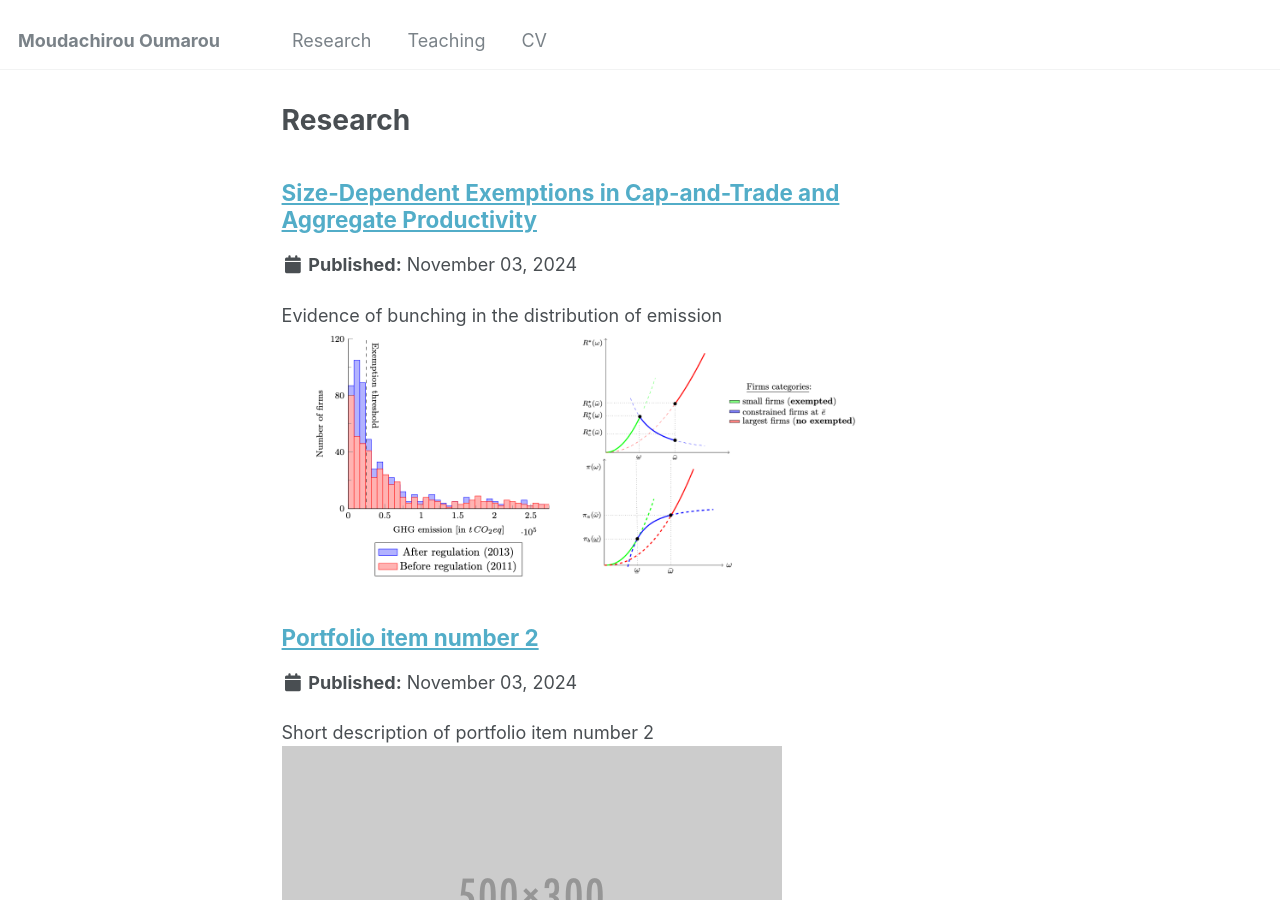
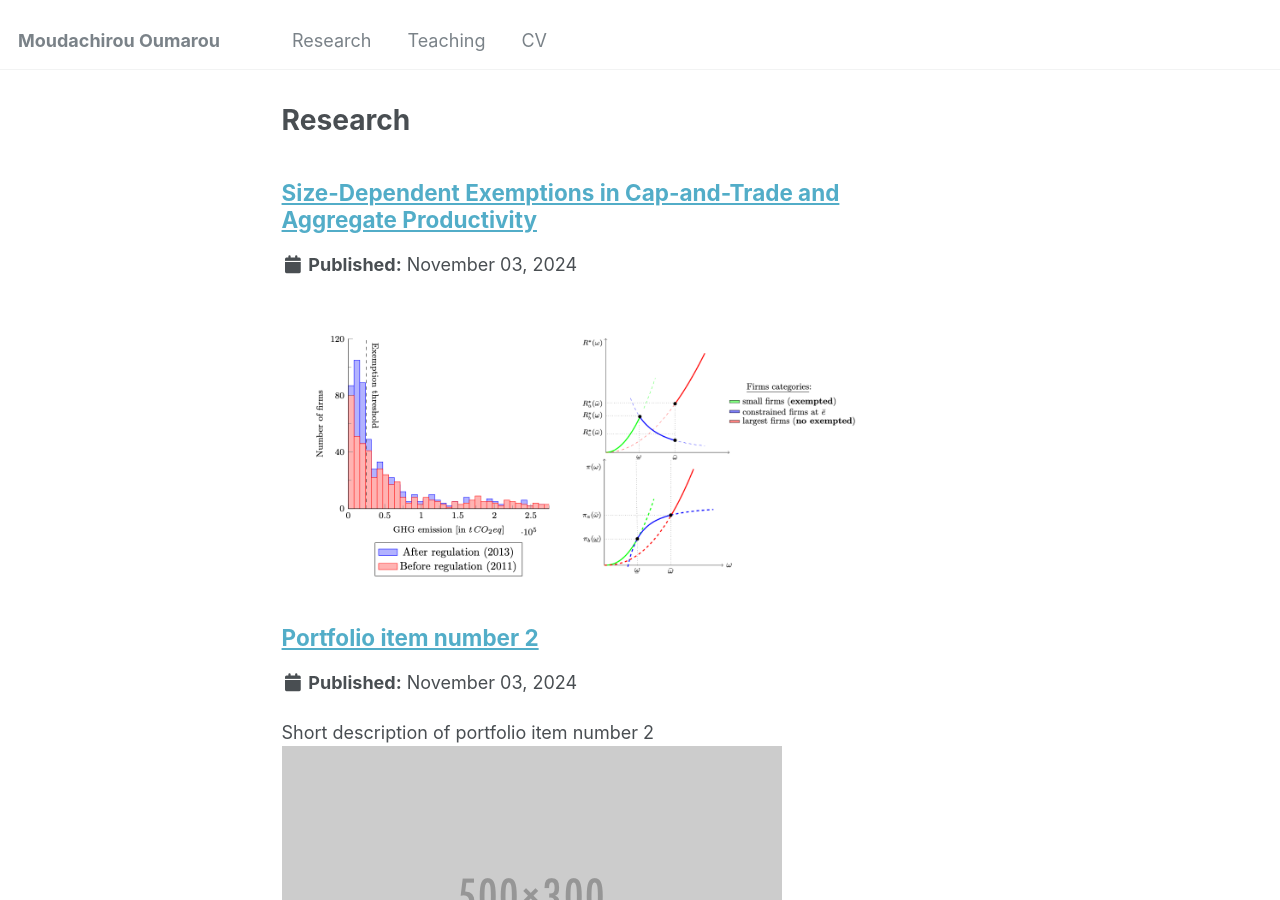
Before and after one commit to oumaroumoudachirou/oumaroumoudachirou.github.io, a Jekyll site: the page built from _pages/portfolio.html, in a window 1280 px wide and 900 px high. Built offline with Jekyll 4.4.1, drawn with Linux system fonts in a browser that asks for light colours.

Commit message:
Update portfolio-1.md

```diff
--- a/_portfolio/portfolio-1.md
+++ b/_portfolio/portfolio-1.md
@@ -1,6 +1,6 @@
 ---
 title: "Size-Dependent Exemptions in Cap-and-Trade and Aggregate Productivity"
-excerpt: "Evidence of bunching in the distribution of emission <br/> <img src='/images/jmp_fusionne.png' width='1000'/>"
+excerpt: "<br/> <img src='/images/jmp_fusionne.png' width='1000'/>"
 collection: portfolio
 ---
 
```
